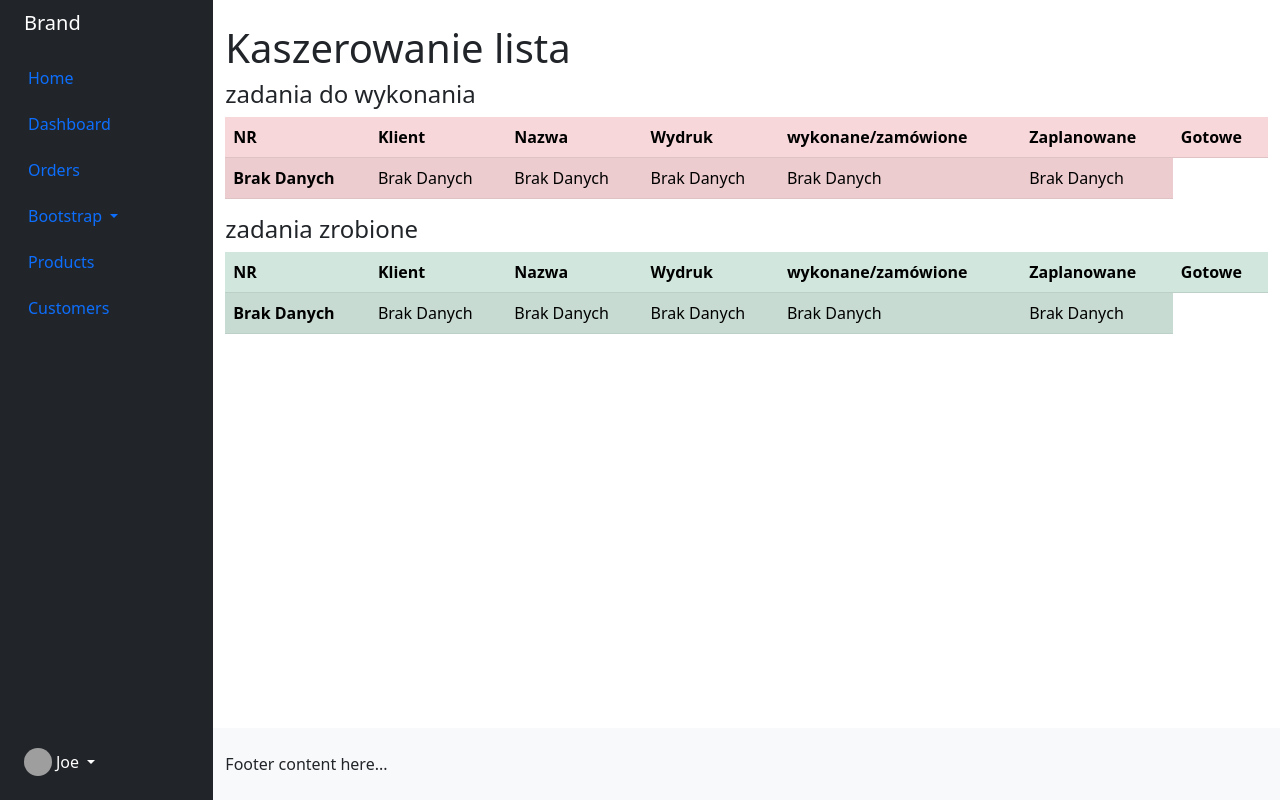
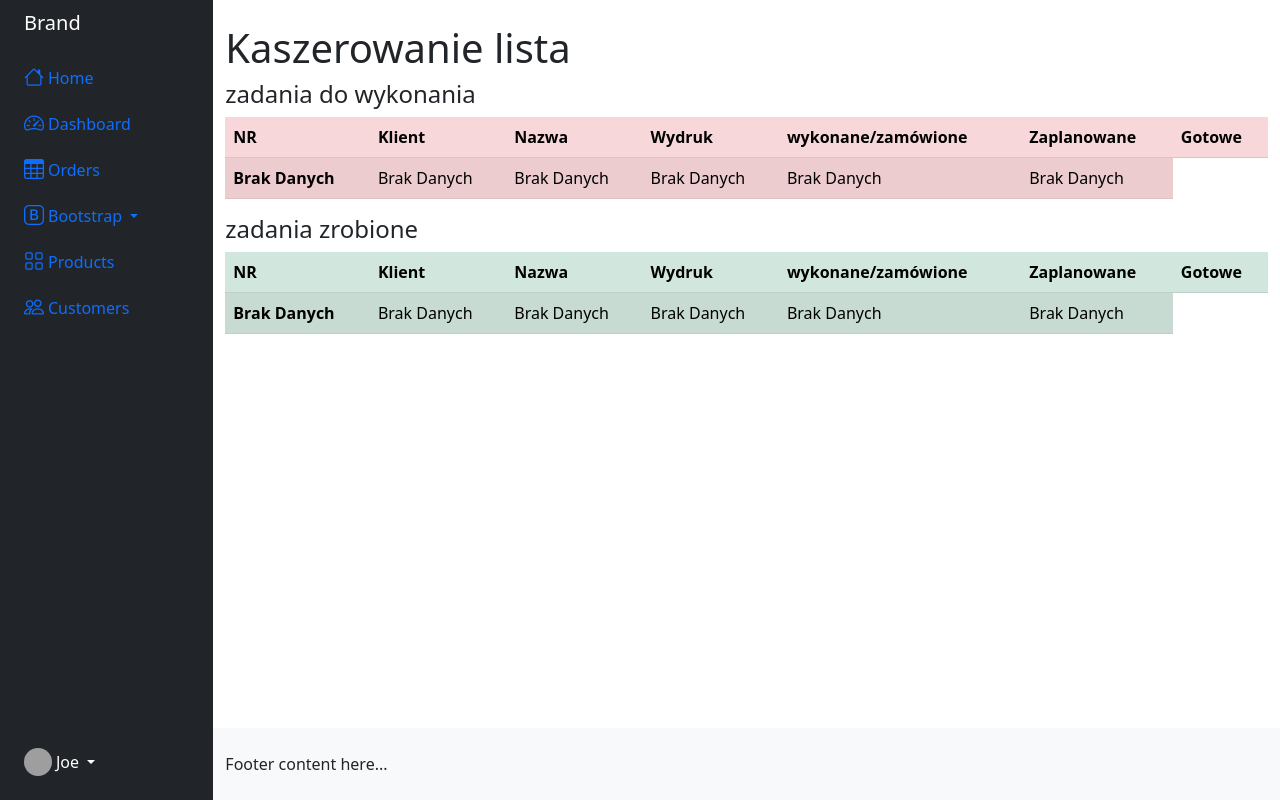
Before and after one commit to ut3k/raster_system, a Django app: page / in a window 1280 px wide. Run offline with Django 4.2, Linux system fonts and the light colour scheme; data that the repository does not hold is empty; some libraries are stand-ins or nearby versions; grey boxes are pictures that could not be loaded.

Commit message:
Ikony bootstrap z CDN

```diff
--- a/raster_system/templates/base.html
+++ b/raster_system/templates/base.html
@@ -9,6 +9,7 @@
     <title>Raster - {% block title %} {% endblock %} </title>
     <link rel="stylesheet" type="text/css" href="{% static 'css/bootstrap.min.css' %}">
     <link rel="stylesheet" href="{% static 'css/style.css' %}">
+    <link rel="stylesheet" href="https://cdn.jsdelivr.net/npm/bootstrap-icons@1.10.3/font/bootstrap-icons.css">
     <script src="{% static 'js/bootstrap.js' %}" ></script>
   </head>
 
```
